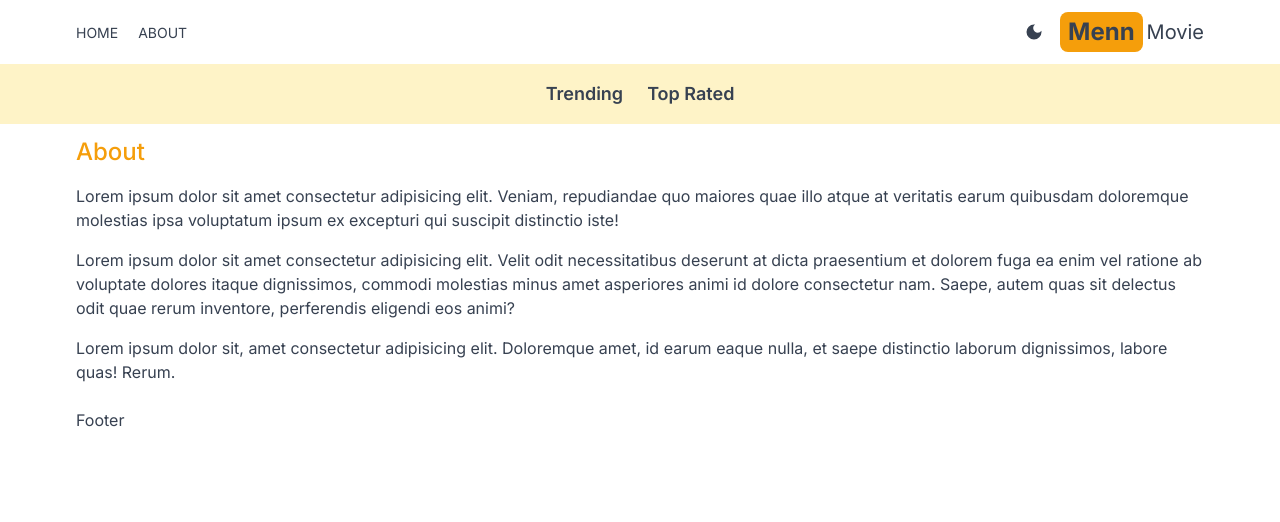
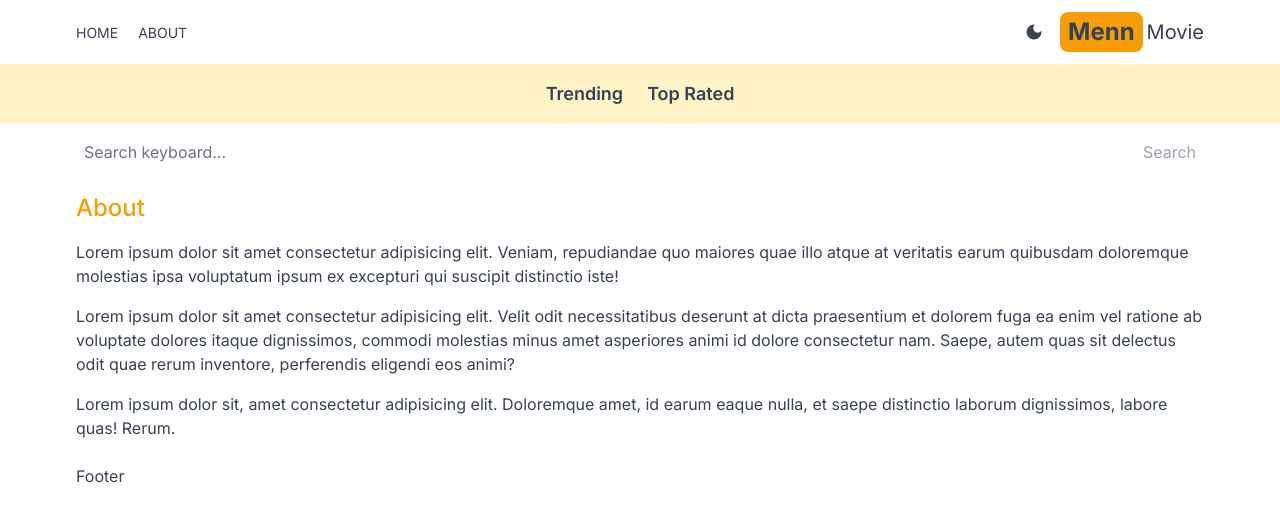
Before and after one commit to nitindahiya-dev/menn-movie-app, a Next.js app: page /about in a window 1280 px wide. Shown: the top 522 px of the page. Built offline with nearby package versions, Linux system fonts and the light colour scheme.

Commit message:
add serch functionality

```diff
--- a/src/app/layout.js
+++ b/src/app/layout.js
@@ -4,6 +4,7 @@
 import Footer from "@/components/Footer";
 import Providers from "./Providers";
 import Navbar from "@/components/Navbar";
+import SearchBox from "@/components/SearchBox";
 
 const inter = Inter({ subsets: ["latin"] });
 
@@ -19,6 +20,7 @@
         <Providers>
         <Header />
         <Navbar />
+        <SearchBox />
         {children}
         <Footer />
         </Providers>
--- /dev/null
+++ b/src/app/search/[searchTerm]/page.jsx
@@ -0,0 +1,18 @@
+import Results from '@/components/Results';
+
+export default async function SearchPage({ params }) {
+  const seachTerm = params.searchTerm;
+  const res = await fetch(
+    `https://api.themoviedb.org/3/search/movie?api_key=${process.env.API_KEY}&query=${seachTerm}&language=en-US&page=1&include_adult=false`
+  );
+  const data = await res.json();
+  const results = data.results;
+  return (
+    <div>
+      {results &&
+        results.length ===
+        <h1 className='text-center pt-6'>No results found</h1>}
+      {results && <Results results={results} />}
+    </div>
+  );
+}
--- /dev/null
+++ b/src/components/SearchBox.jsx
@@ -0,0 +1,24 @@
+'use client'
+import { useState } from 'react'
+import { useRouter } from 'next/navigation';
+
+const SearchBox = () => {
+  const [search, setSearch] = useState("");
+  const router = useRouter();
+  const handleSubmit = (e) => {
+    e.preventDefault();
+    router.push(`/search/${search}`)
+  }
+  return (
+    <form onSubmit={handleSubmit} className='flex max-w-6xl mx-auto px-5 justify-between'>
+      <input type="text"
+        placeholder='Search keyboard...'
+        className='w-full h-14 placeholder-gray-500 outline-none bg-transparent rounded-md flex-1'
+        value={search}
+        onChange={(e) => setSearch(e.target.value)} />
+      <button className='text-amber-600 disabled:text-gray-400' disabled={search === ''}>Search</button>
+    </form>
+  )
+}
+
+export default SearchBox
```
